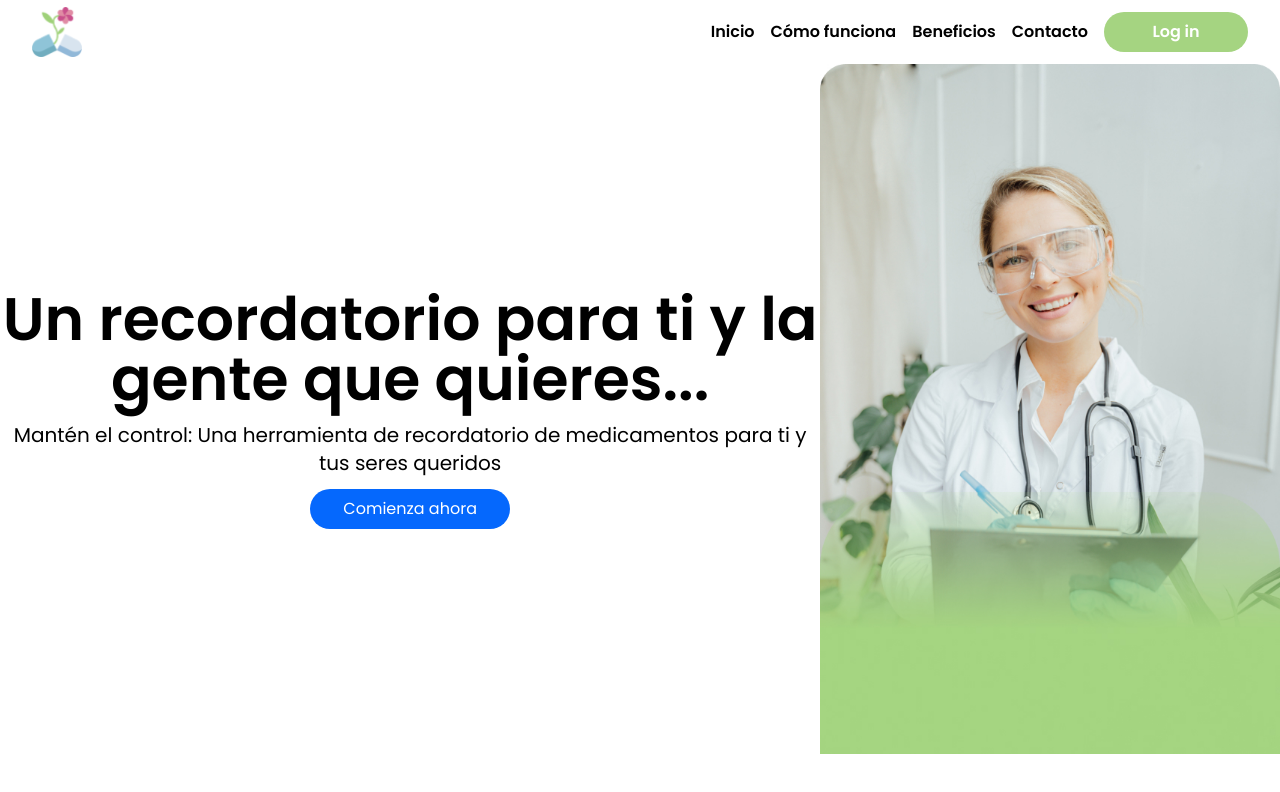
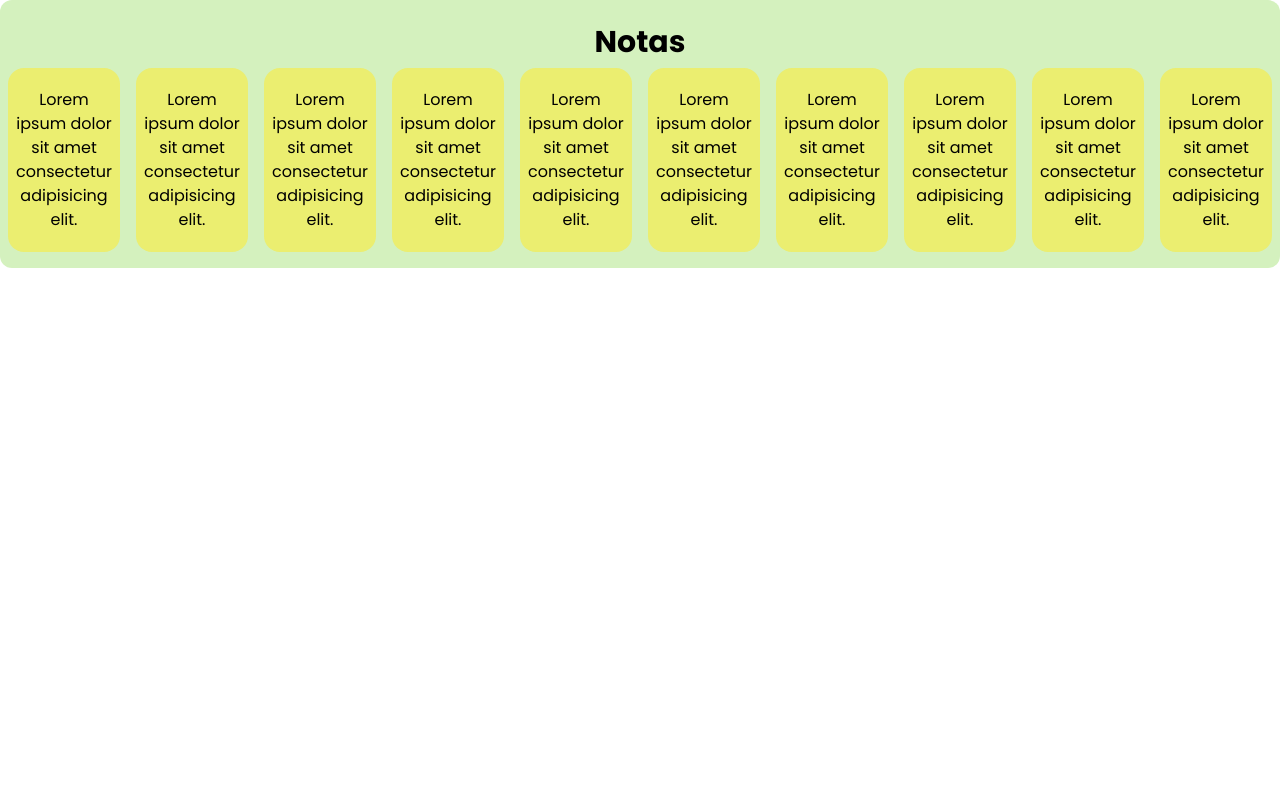
Before and after one commit to No-Country/c12-08-m-php-react, a Next.js app in the folder frontend/: page / in a window 1280 px wide. Shown: the top 792 px of the page. Built offline with nearby package versions, Linux system fonts and the light colour scheme.

Commit message:
notelist component

```diff
--- a/frontend/app/page.tsx
+++ b/frontend/app/page.tsx
@@ -1,11 +1,13 @@
 import { LandingNavbar, LandingShowcase } from '@/components';
+import Notes from '@/components/Notes/Notes';
 
 export default function Landing() {
   return (
     <>
       <header>
-        <LandingNavbar />
-        <LandingShowcase />
+        <Notes />
+        {/* <LandingNavbar />
+        <LandingShowcase /> */}
       </header>
     </>
   );
--- a/frontend/components/Dashboard/Dashboard.tsx
+++ b/frontend/components/Dashboard/Dashboard.tsx
@@ -1,4 +1,6 @@
 // import { CalendarLayout } from '@/components';
+
+import Notes from '../Notes/Notes';
 
 // Every module displayed within the Dashboard must be wrapped by DashboardModule component
 
@@ -12,7 +14,9 @@ const Dashboard = () => {
       <div className='border border-black col-span-3 row-span-2 max-md:hidden'>
         SUSCRIPCIONES
       </div>
-      <div className='border border-black col-span-2 row-span-2 max-md:hidden'>NOTAS</div>
+      <div className='border border-black col-span-2 row-span-2 max-md:hidden'>
+        <Notes />
+      </div>
     </div>
   );
 };
--- /dev/null
+++ b/frontend/components/Notes/Notes.tsx
@@ -0,0 +1,26 @@
+import NItem from './components/NItem';
+
+const Notes = () => {
+  return (
+    <div className='flex flex-col items-center justify-center rounded-xl p-2 py-4 md:bg-lightGreen h-screen md:h-full md:w-full '>
+      <p className=' text-3xl text-center py-2 font-bold'>Notas</p>
+
+      <div
+        className=' grid grid-cols-2 gap-4 overflow-y-auto justify-around
+                        md:flex md:overflow-x-auto md:overflow-y-hidden md:w-full '>
+        <NItem />
+        <NItem />
+        <NItem />
+        <NItem />
+        <NItem />
+        <NItem />
+        <NItem />
+        <NItem />
+        <NItem />
+        <NItem />
+      </div>
+    </div>
+  );
+};
+
+export default Notes;
--- /dev/null
+++ b/frontend/components/Notes/components/NItem.tsx
@@ -0,0 +1,15 @@
+import React from 'react';
+
+
+
+const NItem = () => {
+  return (
+    <div
+      className='bg-yellow w-full min-h-[150px] rounded-2xl px-2 py-5 text-center
+    md:w-full md:h-full '>
+      <p>Lorem ipsum dolor sit amet consectetur adipisicing elit.</p>
+    </div>
+  );
+};
+
+export default NItem;
```
